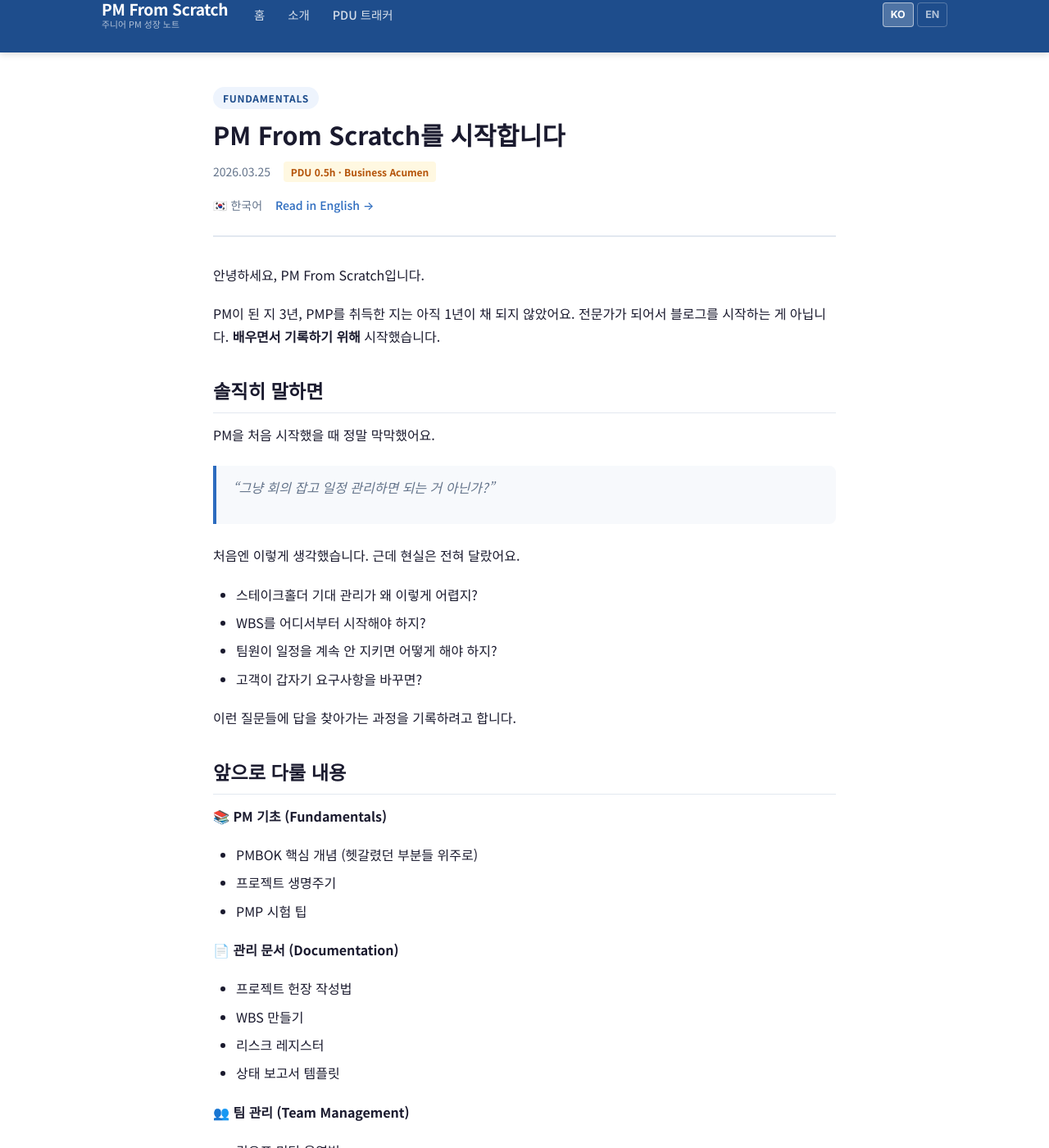
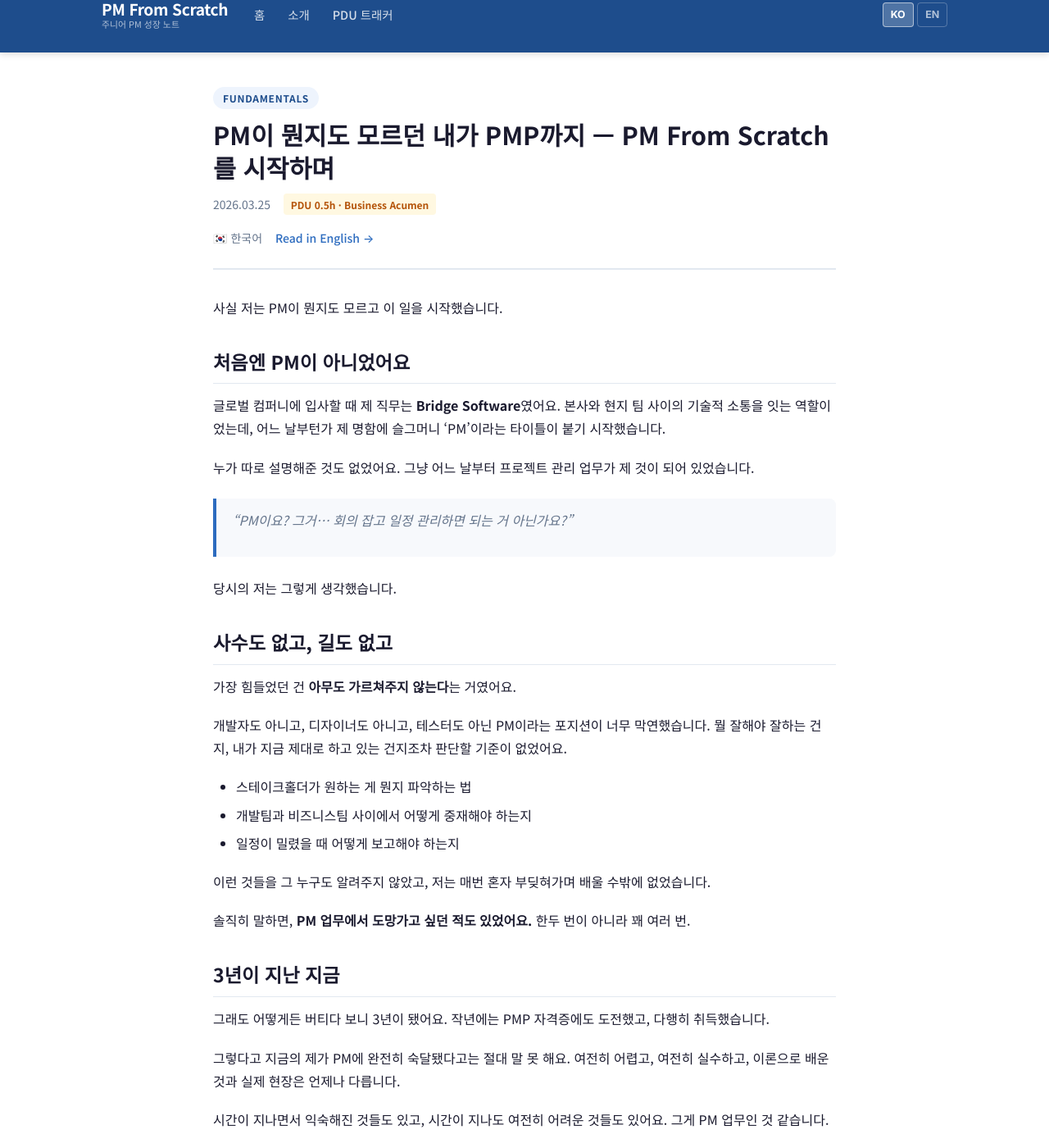
Before and after one commit to sumokmax-proj/pm-from-scratch, a Jekyll site: the page built from _posts/ko/2026-03-25-welcome.md, in a window 1280 px wide and 1400 px high. Shown: the whole window at 82% size. Built offline with Jekyll 4.4.1, drawn with Linux system fonts in a browser that asks for light colours; some of the changed text lies outside the part shown.

Commit message:
update: rewrite welcome post with personal story

```diff
--- a/_posts/ko/2026-03-25-welcome.md
+++ b/_posts/ko/2026-03-25-welcome.md
@@ -1,65 +1,79 @@
 ---
 layout: post
-title: "PM From Scratch를 시작합니다"
+title: "PM이 뭔지도 모르던 내가 PMP까지 — PM From Scratch를 시작하며"
 date: 2026-03-25 09:00:00 +0900
 lang: ko
 ref: welcome-to-pm-from-scratch
 categories: [fundamentals]
-tags: [소개, PMP, 주니어PM]
-description: "이 블로그를 시작하는 이유와 앞으로 다룰 내용들을 소개합니다."
+tags: [소개, PMP, 주니어PM, 커리어]
+description: "PM이 무엇인지도 모르던 Bridge Software 직무에서 어느 날 갑자기 PM 타이틀을 받은 이야기. 도망치고 싶었던 순간들, 그리고 그럼에도 계속하게 된 이유."
 pdu_category: "Business Acumen"
 pdu_hours: 0.5
 ---
 
-안녕하세요, PM From Scratch입니다.
+사실 저는 PM이 뭔지도 모르고 이 일을 시작했습니다.
 
-PM이 된 지 3년, PMP를 취득한 지는 아직 1년이 채 되지 않았어요.
-전문가가 되어서 블로그를 시작하는 게 아닙니다. **배우면서 기록하기 위해** 시작했습니다.
+## 처음엔 PM이 아니었어요
 
-## 솔직히 말하면
+글로벌 컴퍼니에 입사할 때 제 직무는 **Bridge Software**였어요. 본사와 현지 팀 사이의 기술적 소통을 잇는 역할이었는데, 어느 날부턴가 제 명함에 슬그머니 'PM'이라는 타이틀이 붙기 시작했습니다.
 
-PM을 처음 시작했을 때 정말 막막했어요.
+누가 따로 설명해준 것도 없었어요. 그냥 어느 날부터 프로젝트 관리 업무가 제 것이 되어 있었습니다.
 
-> "그냥 회의 잡고 일정 관리하면 되는 거 아닌가?"
+> "PM이요? 그거... 회의 잡고 일정 관리하면 되는 거 아닌가요?"
 
-처음엔 이렇게 생각했습니다. 근데 현실은 전혀 달랐어요.
+당시의 저는 그렇게 생각했습니다.
 
-- 스테이크홀더 기대 관리가 왜 이렇게 어렵지?
-- WBS를 어디서부터 시작해야 하지?
-- 팀원이 일정을 계속 안 지키면 어떻게 해야 하지?
-- 고객이 갑자기 요구사항을 바꾸면?
+## 사수도 없고, 길도 없고
 
-이런 질문들에 답을 찾아가는 과정을 기록하려고 합니다.
+가장 힘들었던 건 **아무도 가르쳐주지 않는다**는 거였어요.
 
-## 앞으로 다룰 내용
+개발자도 아니고, 디자이너도 아니고, 테스터도 아닌 PM이라는 포지션이 너무 막연했습니다. 뭘 잘해야 잘하는 건지, 내가 지금 제대로 하고 있는 건지조차 판단할 기준이 없었어요.
 
-**📚 PM 기초 (Fundamentals)**
-- PMBOK 핵심 개념 (헷갈렸던 부분들 위주로)
-- 프로젝트 생명주기
-- PMP 시험 팁
+- 스테이크홀더가 원하는 게 뭔지 파악하는 법
+- 개발팀과 비즈니스팀 사이에서 어떻게 중재해야 하는지
+- 일정이 밀렸을 때 어떻게 보고해야 하는지
 
-**📄 관리 문서 (Documentation)**
-- 프로젝트 헌장 작성법
-- WBS 만들기
-- 리스크 레지스터
-- 상태 보고서 템플릿
+이런 것들을 그 누구도 알려주지 않았고, 저는 매번 혼자 부딪혀가며 배울 수밖에 없었습니다.
 
-**👥 팀 관리 (Team Management)**
-- 킥오프 미팅 운영법
-- 갈등 해결 방법
-- 동기부여 전략
+솔직히 말하면, **PM 업무에서 도망가고 싶던 적도 있었어요.** 한두 번이 아니라 꽤 여러 번.
 
-**🤝 스테이크홀더 커뮤니케이션 (Stakeholder)**
-- 이해관계자 분석하기
-- 어려운 고객 대응법
-- 커뮤니케이션 계획 작성
+## 3년이 지난 지금
 
-## PDU도 함께
+그래도 어떻게든 버티다 보니 3년이 됐어요. 작년에는 PMP 자격증에도 도전했고, 다행히 취득했습니다.
 
-각 글마다 PDU 관련 정보를 표기할 예정이에요.
-PMI Category D (Creating New Knowledge)로 등록할 수 있는 활동이기 때문에,
-[PDU 트래커](/pm-from-scratch/ko/pdu/)에서 누적 시간을 함께 관리할 거예요.
+그렇다고 지금의 제가 PM에 완전히 숙달됐다고는 절대 말 못 해요. 여전히 어렵고, 여전히 실수하고, 이론으로 배운 것과 실제 현장은 언제나 다릅니다.
+
+시간이 지나면서 익숙해진 것들도 있고, 시간이 지나도 여전히 어려운 것들도 있어요. 그게 PM 업무인 것 같습니다.
+
+그래도 한 가지는 확실해졌어요.
+
+> **적어도 이 일을 계속 해보고 싶다는 생각.**
+
+도망치고 싶었던 그 마음이, 이제는 부딪혀보고 싶다는 마음으로 바뀌었습니다.
+
+## 이 블로그를 시작하는 이유
+
+PM 공부를 하다 보면 한국어 자료가 너무 부족하다는 걸 느껴요. 있어도 너무 이론적이거나, 이미 잘하는 사람의 시선으로 쓰인 글들이 대부분이에요.
+
+저는 **초보 시절의 저처럼 막막한 사람**들에게 말을 걸고 싶어서 이 블로그를 시작했습니다.
+
+PM이 뭔지 몰랐던 나, 사수 없이 혼자 부딪혔던 나, 도망가고 싶었던 나.
+
+그리고 지금, 3년이 지나도 여전히 배우는 중인 나.
+
+이런 저와 비슷한 고민을 가진 분이 있다면, 여기 **같은 사람이 있다**는 걸 알아주셨으면 해요. 그게 작은 동기부여가 되길 바랍니다.
 
 ---
 
-같은 어려움을 겪고 있는 PM 동료 여러분, 함께 성장해요! 💪
+## 앞으로 이런 내용을 다룰 예정이에요
+
+**📚 PM 기초** — PMBOK 개념들, 제가 헷갈렸던 부분 위주로
+**📄 관리 문서** — 프로젝트 헌장, WBS, 리스크 레지스터, 상태 보고서
+**👥 팀 관리** — 킥오프 미팅, 갈등 해결, 동기부여
+**🤝 스테이크홀더** — 이해관계자 분석, 어려운 고객 대응법
+
+각 글마다 PDU 정보도 표기할 거예요. PMI [PDU 트래커](/pm-from-scratch/ko/pdu/)에서 누적 시간을 함께 확인할 수 있습니다.
+
+---
+
+같은 고민을 하고 계신 분, 반갑습니다. 함께 성장해요. 💪
```
